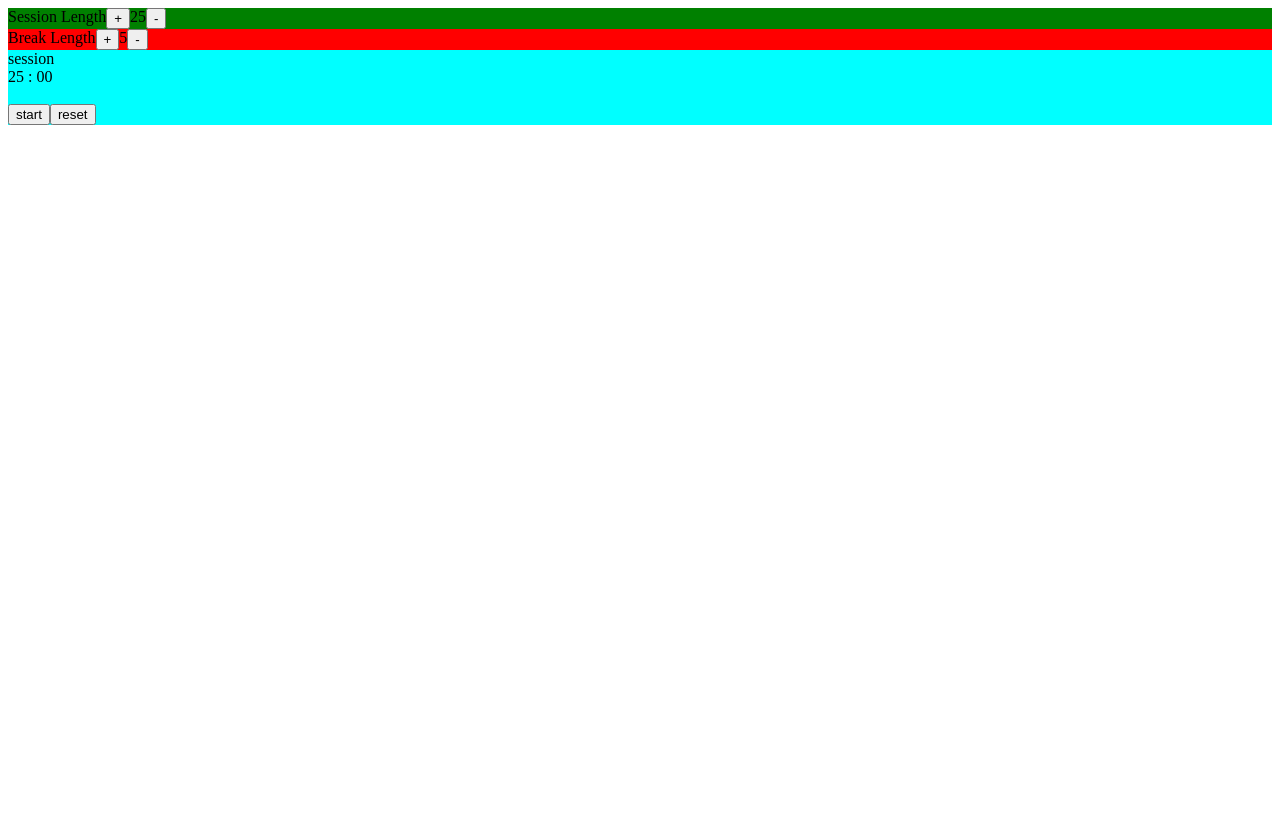
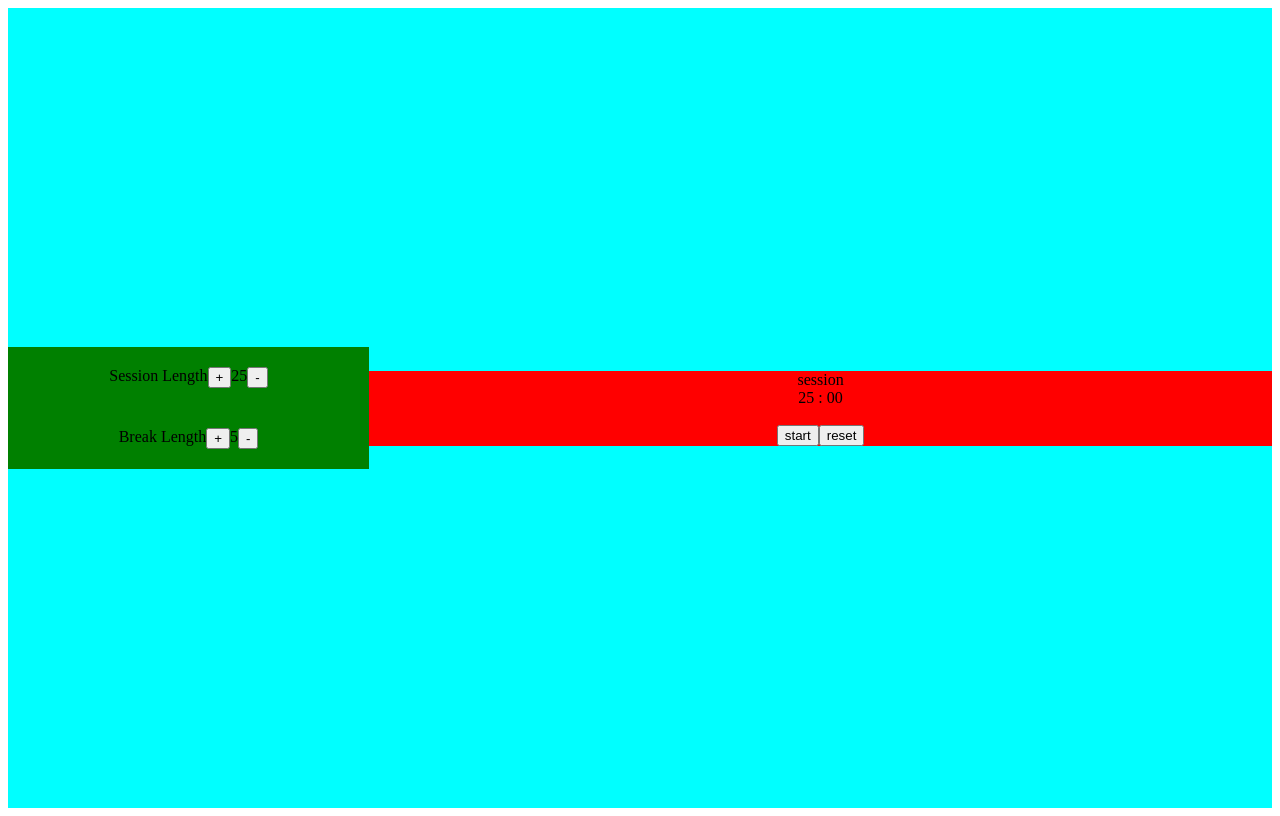
Before and after one commit to mohammedSlimani/pomodoro, a React (Create React App) app: page / in a window 1280 px wide. Built offline with nearby package versions, Linux system fonts and the light colour scheme.

Commit message:
More Styles for ya boiii

```diff
--- a/src/App.js
+++ b/src/App.js
@@ -58,6 +58,7 @@ class App extends Component {
         let currentTime = this.state.isSession ? this.state.sessionTime : this.state.breakTime;
         return (
             <div id="container">
+                <div id="control-container">
                     <div id='session-label'>
                         Session Length
                         <button id='session-increment' onClick={this.controlSessionTime} value='+'>+</button>
@@ -70,6 +71,7 @@ class App extends Component {
                         <button id='break-increment' onClick={this.controlBreakTime} value='+'>+</button>
                         <div id='break-length'>{this.state.breakTime}</div>
                         <button id='break-decrement' onClick={this.controlBreakTime} value='-'>-</button>
+                    </div>
                 </div>
 
                 <Clock isPaused={this.state.isPaused}
--- a/src/styles/style.css
+++ b/src/styles/style.css
@@ -1,15 +1,32 @@
-#session-label{
+#control-container{
+    flex: 2;
     background-color: green;
     display: flex;
-    flex-direction: row;
+    flex-direction: column;
+    align-items: center;
+    align-self: center;
+}
+#session-label{
+    display: flex;
+    padding: 20px;
 }
 
 #break-label{
-     background-color: red;
     display: flex;
-    flex-direction: row;
+    padding: 20px;
 }
 
 #clock-container{
+    background-color: red;
+    flex:5;
+    align-self: center;
+    text-align: center;
+}
+
+#container{
     background-color: aqua;
+    display: flex;
+    width: 100%;
+    height: 100vh;
+    flex-direction: row;
 }
```
Lines whose indentation alone changed are shown as unchanged.
